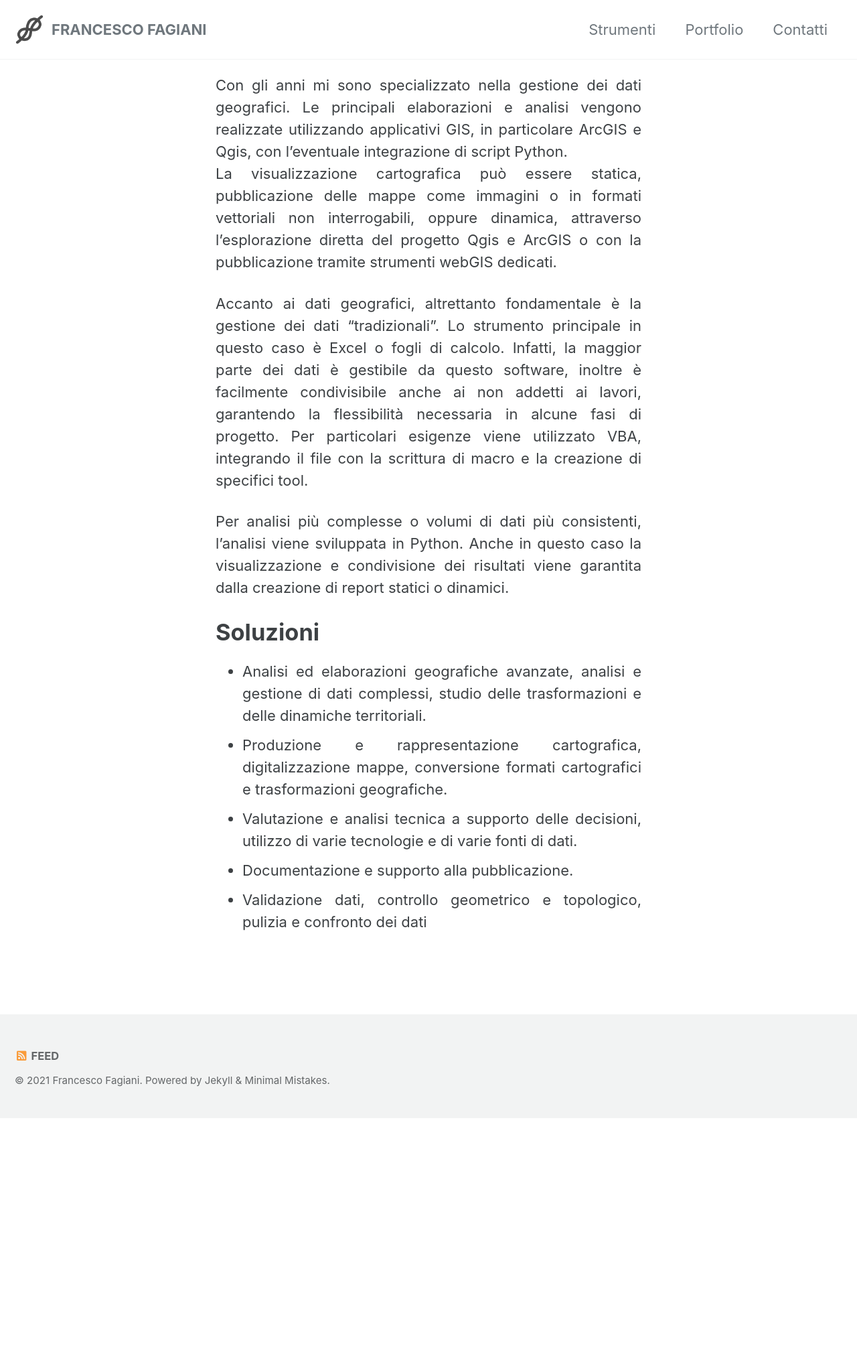
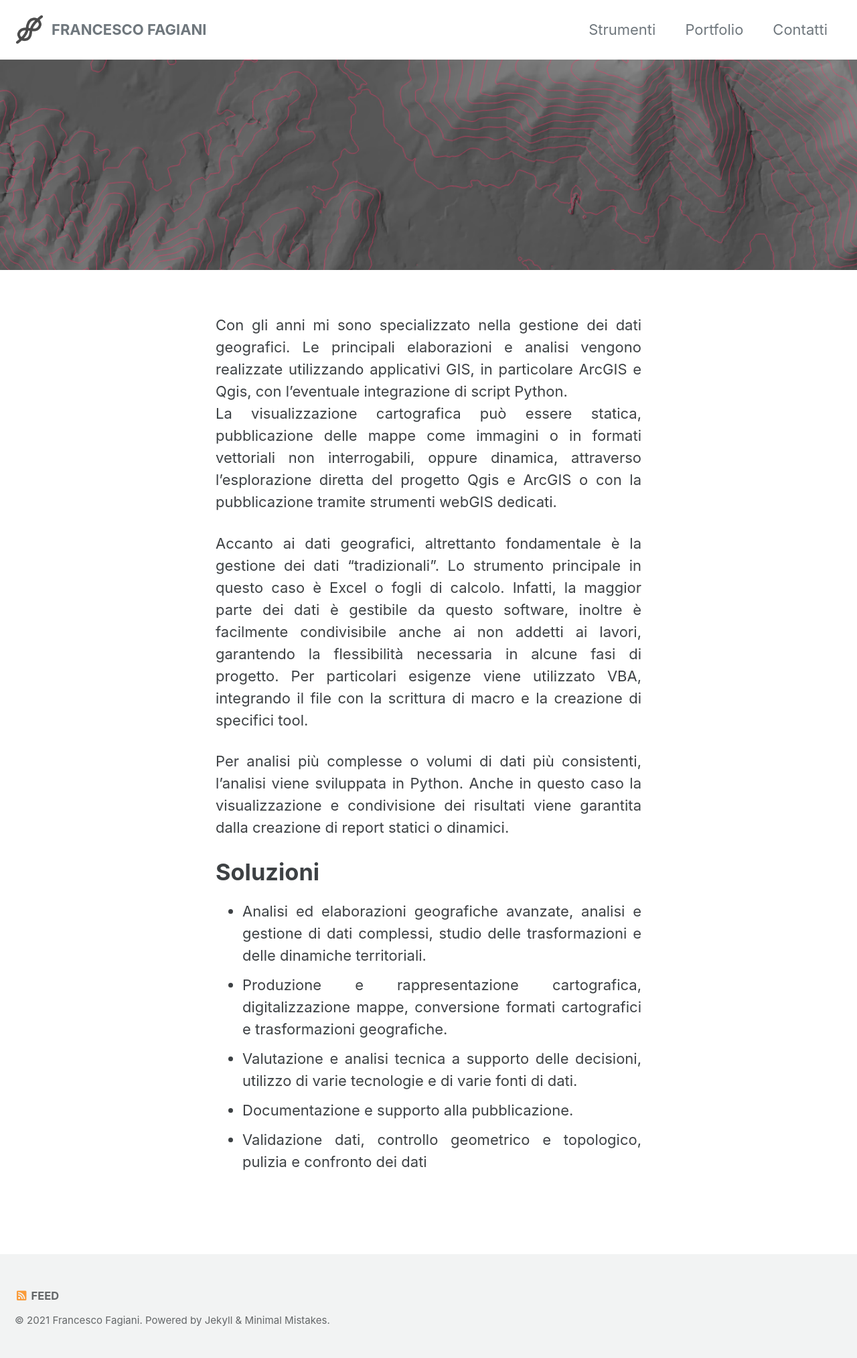
Before and after one commit to FrFagiani/ff_website, a Jekyll site: the page built from _pages/strumenti.md, in a window 1280 px wide. Shown: the whole page at 67% size. Built offline with Jekyll 4.4.1, drawn with Linux system fonts in a browser that asks for light colours; cached includes are drawn as plain includes; before the commit the page ends 1669 px from its top, so only the background shows below that.

Commit message:
nuovi strumenti

```diff
--- a/_pages/strumenti.md
+++ b/_pages/strumenti.md
@@ -2,7 +2,7 @@
 layout: single
 permalink: /strumenti/
 header:
-  image: #/assets/images/Sorisole_Curves_cut.png
+  image: /assets/images/Sorisole_Curves_cut.png
 # author_profile: true
 ---
 
```
